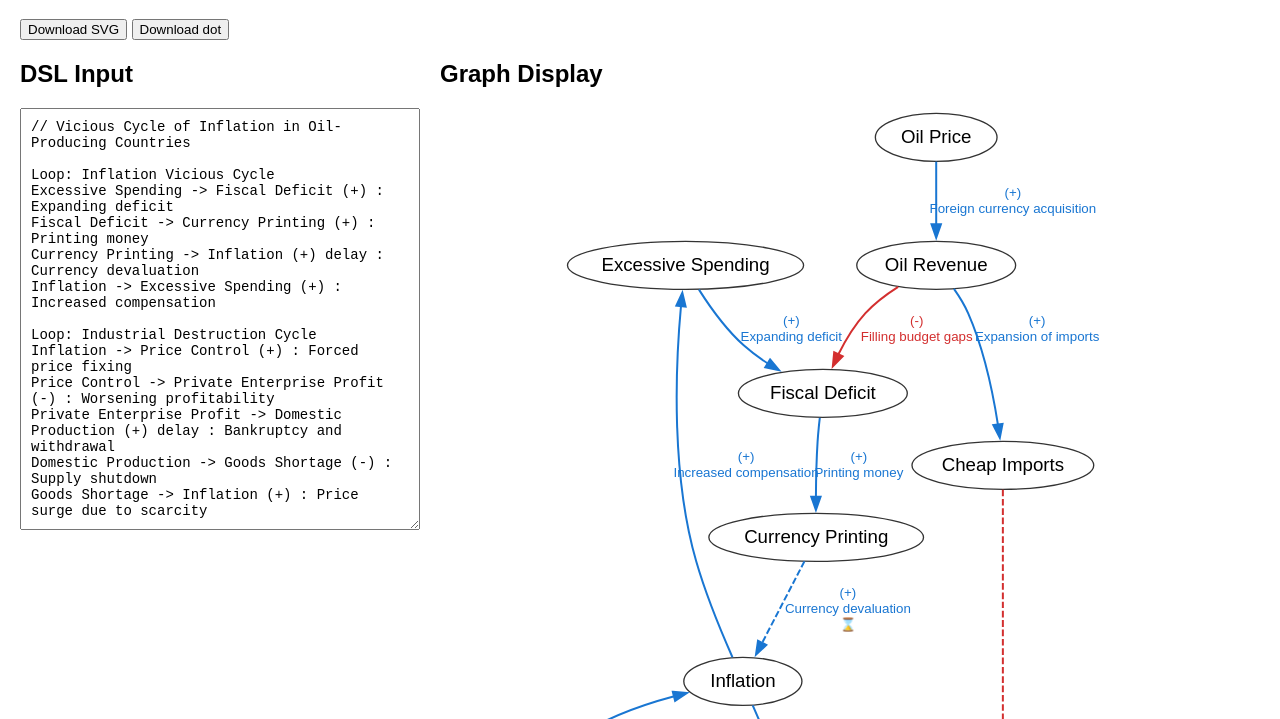
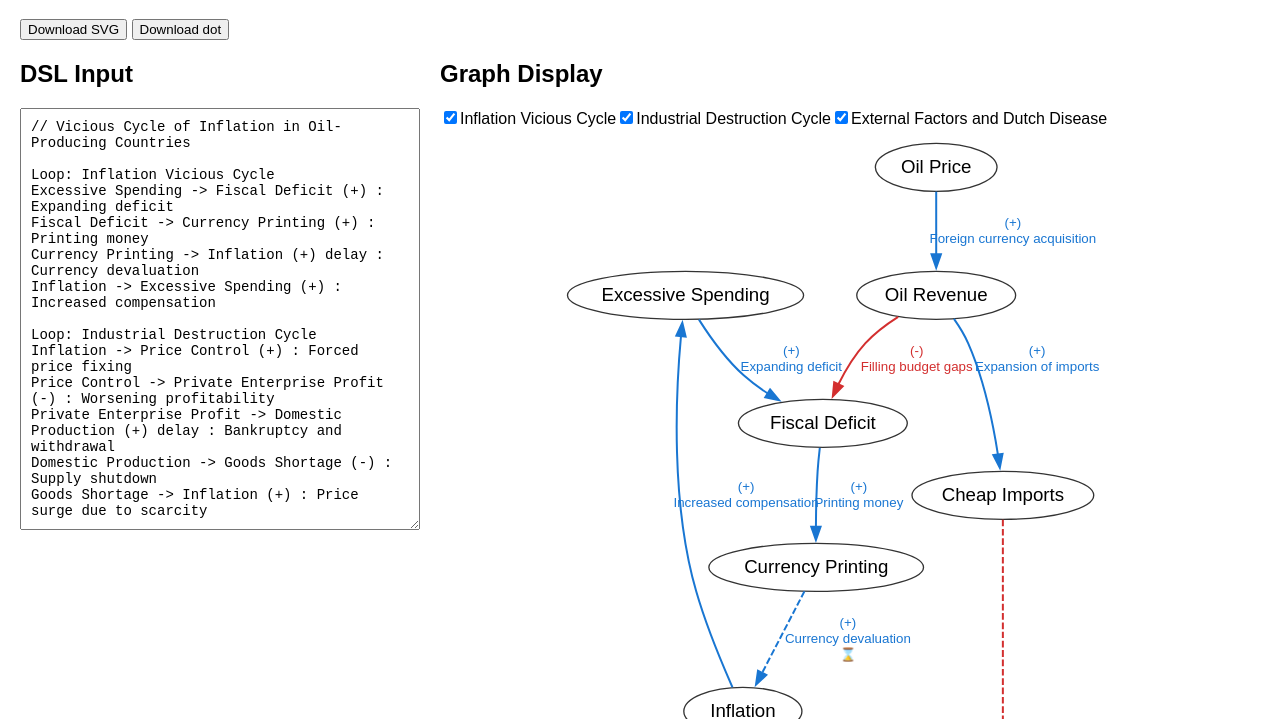
Before and after one commit to otahi/causal-looper, a plain HTML site: page index.html in a window 1280 px wide. Shown: the part 81-800 px from the top of the page. Drawn offline with Linux system fonts and the light colour scheme.

Commit message:
Add check off function

```diff
--- a/index.html
+++ b/index.html
@@ -19,6 +19,7 @@
         </div>
         <div class="graph-area">
             <h2 id="graphTitle">グラフ表示</h2>
+            <div id="selectLoop"></div>
             <div id="graph" style="margin-top: 10px;"></div>
         </div>
     </div>
@@ -91,10 +92,41 @@ Cheap Imports -> Domestic Production (-) delay : Displacement of domestic indust
             document.getElementById('downloadDotBtn').textContent = 'Download dot';
         }
 
+        function addLoopCheckboxes(loopClasses) {
+            const selectLoopDiv = document.getElementById('selectLoop');
+            selectLoopDiv.innerHTML = ''; // 既存の内容をクリア
+            for (let index = 0; index < loopClasses.length; index++) {
+                const label = document.createElement('label');
+                const checkbox = document.createElement('input');
+                checkbox.type = 'checkbox';
+                checkbox.checked = true;
+                checkbox.addEventListener('change', function() {
+                    const edges = document.querySelectorAll(`.edge${index}`);
+                    console.log(`.edge${index} selected:`);
+                    console.log(edges);
+                    edges.forEach(edge => {
+                        edge.style.display = this.checked ? 'block' : 'none';
+                    });
+                });
+                label.appendChild(checkbox);
+                label.appendChild(document.createTextNode(loopClasses[index]));
+                selectLoopDiv.appendChild(label);
+            }
+        }
+
         function renderGraph() {
             const text = document.getElementById('dslInput').value;
             const clusters = parseDSL(text);
             const dotSource = generateDOT(clusters);
+            const loopClasses = getLoopClasses();
+
+            // 前回のloopClassesと比較
+            if (!window.previousLoopClasses ||
+                JSON.stringify(window.previousLoopClasses) !== JSON.stringify(loopClasses)) {
+                addLoopCheckboxes(loopClasses);
+                window.previousLoopClasses = [...loopClasses]; // コピーを保存
+            }
+
             try {
                 d3.select("#graph")
                     .graphviz({
@@ -150,6 +182,7 @@ Cheap Imports -> Domestic Production (-) delay : Displacement of domestic indust
             clearTimeout(debounceTimer);
             debounceTimer = setTimeout(renderGraph, 500); // 500ms待機後に描画
         });
+        // 初回描画
         renderGraph();
     </script>
 </body>
--- a/js/looper-translator.js
+++ b/js/looper-translator.js
@@ -1,3 +1,20 @@
+let loopClasses = [];
+
+// loopClasses
+function getLoopClasses() {
+    return loopClasses;
+}
+
+function escapeHtml(text) {
+    const map = {
+        '&': '&amp;',
+        '<': '&lt;',
+        '>': '&gt;',
+        '"': '&quot;',
+    };
+    return text.replace(/[&<>"]/g, function(m) { return map[m]; });
+}
+
 // --- 1. DSLパーサー (ここが核心部分) ---
 function parseDSL(text) {
     const lines = text.split('\n');
@@ -55,6 +72,9 @@ function generateDOT(clusters) {
     `;
 
     Object.keys(clusters).forEach((loopName, index) => {
+        if (loopName !== "Default") {
+            loopClasses[index] = escapeHtml(loopName);
+        }
 
         clusters[loopName].forEach(edge => {
             // 色の決定 (正:青, 逆:赤)
@@ -75,6 +95,7 @@ function generateDOT(clusters) {
                 color="${color}",
                 fontcolor="${labelColor}",
                 style="${style}"
+                class="edge${index}"
             ];\n`;
         });
 
```
